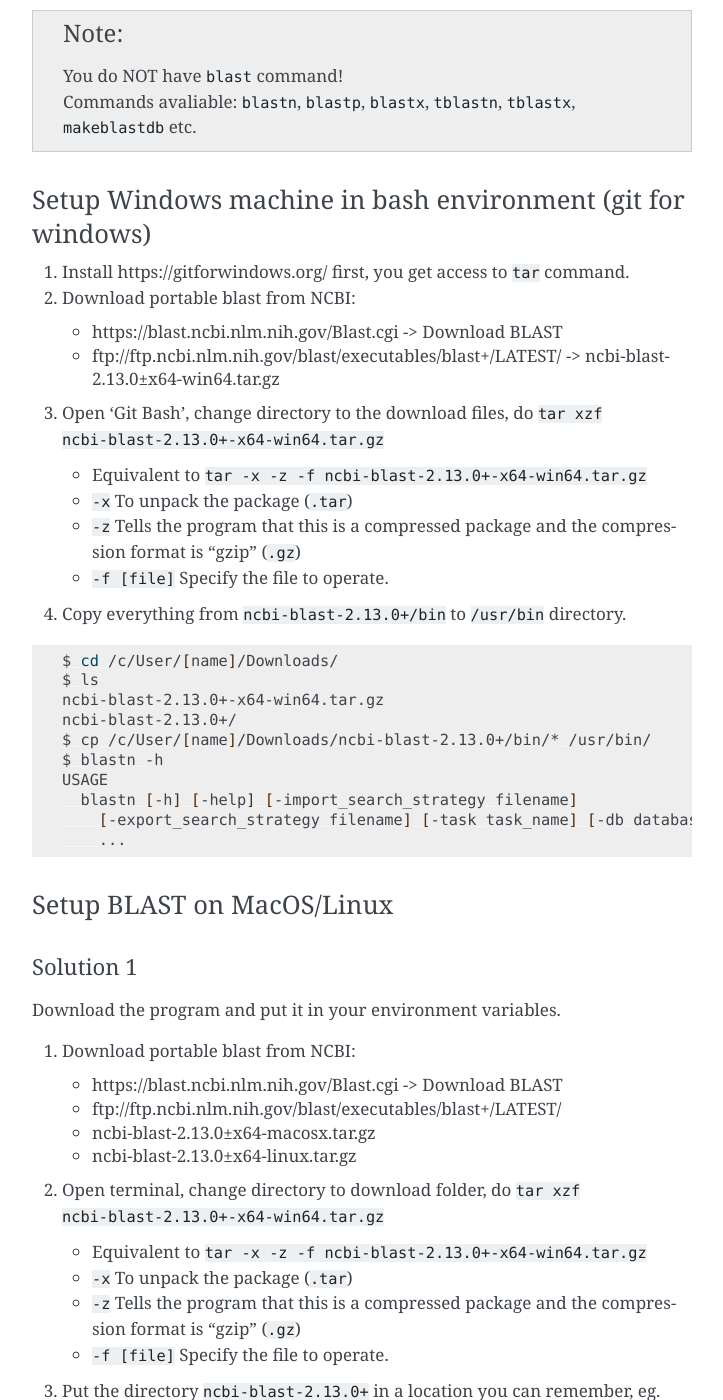
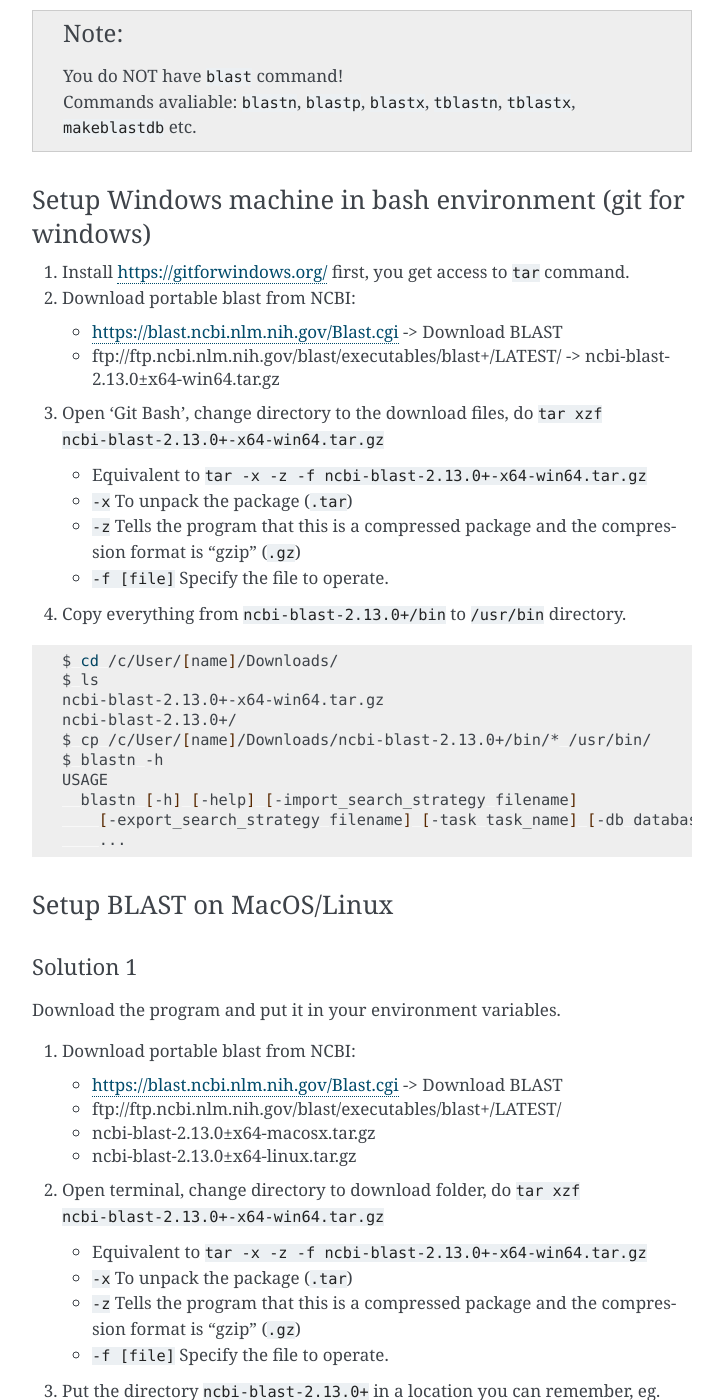
Before and after one commit to snail123815/IBL-bioinfomatics-wiki, a Sphinx documentation site: the page built from docs/source/basic_tools/blast.md, in a window 1280 px wide and 1400 px high, scrolled down 2175 px. Shown: the whole window, without its empty margins (388-1111 px from the left). Built offline with Sphinx 7.4.7, drawn with Linux system fonts in a browser that asks for light colours; some of the changed lines change nothing that is shown.

Commit message:
update link

```diff
--- a/docs/source/basic_tools/blast.md
+++ b/docs/source/basic_tools/blast.md
@@ -84,9 +84,9 @@ Commands avaliable: `blastn`, `blastp`, `blastx`, `tblastn`, `tblastx`, `makebla
 
 ### Setup Windows machine in bash environment (git for windows)
 
-1. Install https://gitforwindows.org/ first, you get access to `tar` command.
+1. Install [https://gitforwindows.org/](https://gitforwindows.org/) first, you get access to `tar` command.
 2. Download portable blast from NCBI:
-   - https://blast.ncbi.nlm.nih.gov/Blast.cgi -> Download BLAST
+   - [https://blast.ncbi.nlm.nih.gov/Blast.cgi](https://blast.ncbi.nlm.nih.gov/Blast.cgi) -> Download BLAST
    - ftp://ftp.ncbi.nlm.nih.gov/blast/executables/blast+/LATEST/ -> ncbi-blast-2.13.0+-x64-win64.tar.gz
 3. Open 'Git Bash', change directory to the download files, do `tar xzf ncbi-blast-2.13.0+-x64-win64.tar.gz`
    - Equivalent to `tar -x -z -f ncbi-blast-2.13.0+-x64-win64.tar.gz`
@@ -115,7 +115,7 @@ USAGE
 Download the program and put it in your environment variables.
 
 1. Download portable blast from NCBI:
-   - https://blast.ncbi.nlm.nih.gov/Blast.cgi -> Download BLAST
+   - [https://blast.ncbi.nlm.nih.gov/Blast.cgi](https://blast.ncbi.nlm.nih.gov/Blast.cgi) -> Download BLAST
    - ftp://ftp.ncbi.nlm.nih.gov/blast/executables/blast+/LATEST/
    - ncbi-blast-2.13.0+-x64-macosx.tar.gz
    - ncbi-blast-2.13.0+-x64-linux.tar.gz
```
